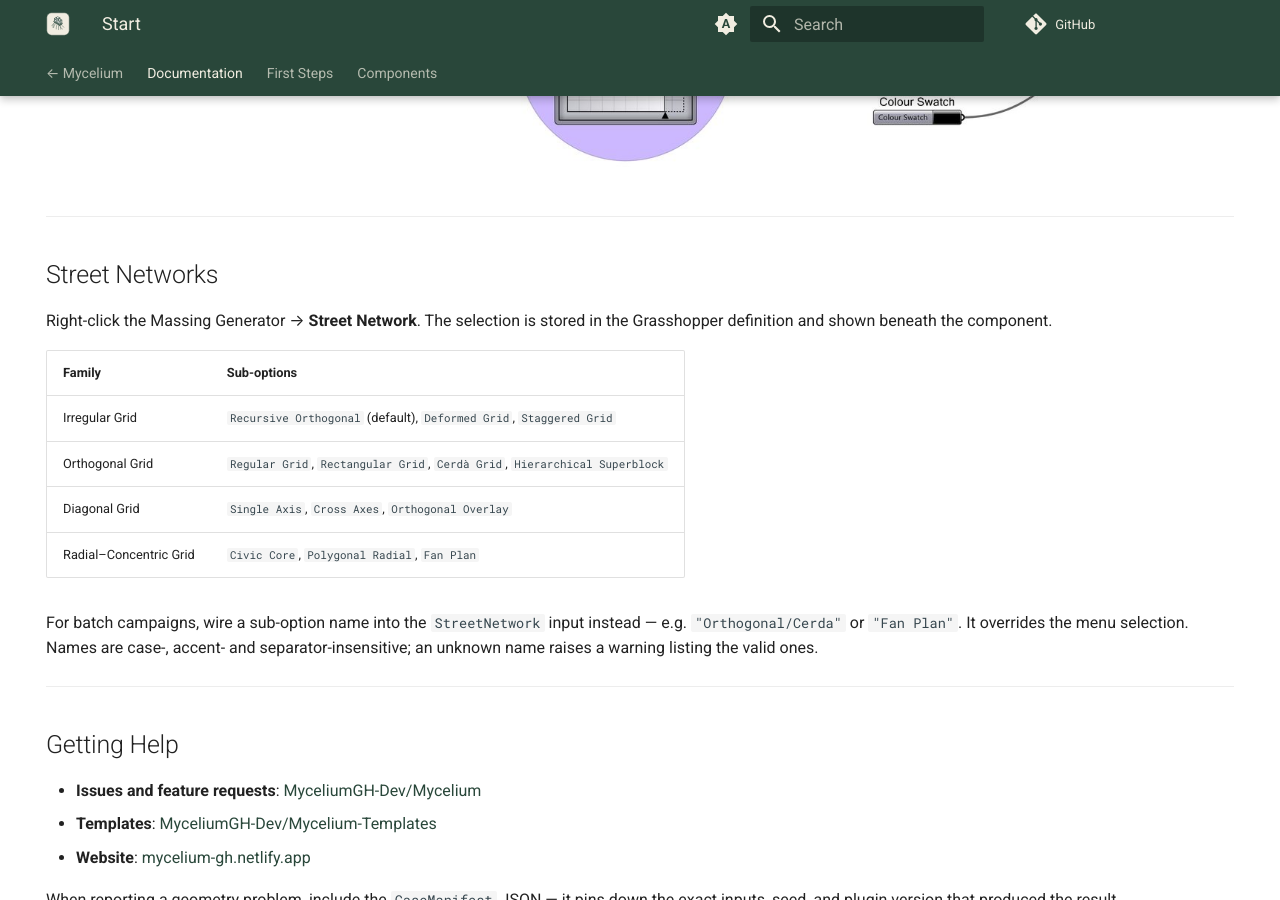
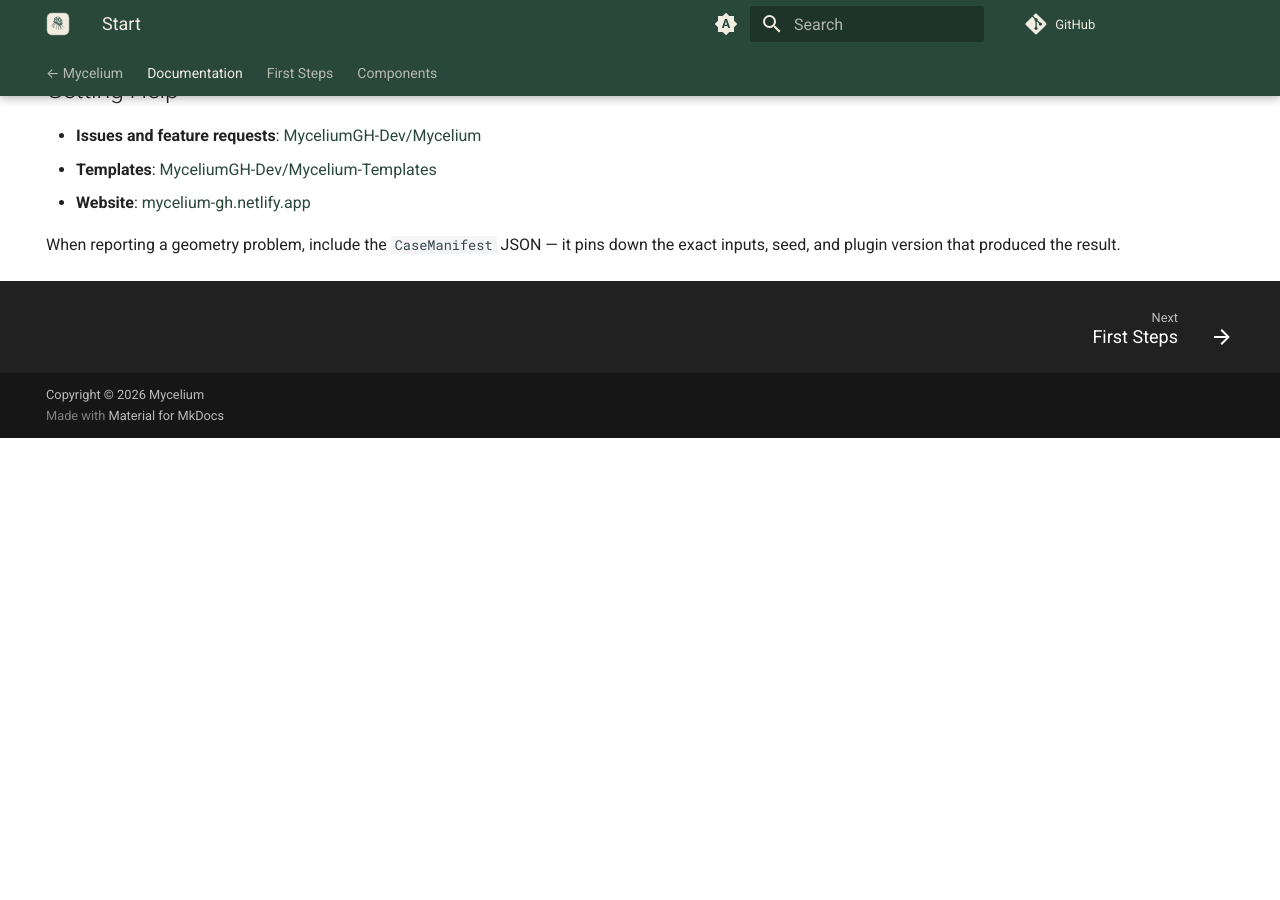
Before and after one commit to MyceliumGH-Dev/Mycelium-Docs, an MkDocs documentation site: the page built from docs/index.md, in a window 1280 px wide and 900 px high, scrolled down 2958 px. Built offline with MkDocs 1.6.1 and Material for MkDocs 9.7.7, drawn with Linux system fonts in a browser that asks for light colours; comment, search, counter and statistics services are not loaded; after the commit the page ends 3396 px from its top, so only the background shows below that; some of the changed text lies outside the part shown.

Commit message:
Stop the start page repeating the rest of the site
It carried the component toolbar (which Components.md and all five category
pages already carry), a full Street Networks reference (which First Steps
already covers in step 3), and numbered install steps (which the website's
download page owns). Each is now a pointer to the page that owns it.

What is left is what only this page can do: say what Mycelium is, show how the
pieces fit together, and route onward.

```diff
--- a/docs/index.md
+++ b/docs/index.md
@@ -81,25 +80,6 @@
 
 ---
 
-## Street Networks
-
-Right-click the Massing Generator → **Street Network**. The selection is stored in the
-Grasshopper definition and shown beneath the component.
-
-| Family | Sub-options |
-| --- | --- |
-| Irregular Grid | `Recursive Orthogonal` (default), `Deformed Grid`, `Staggered Grid` |
-| Orthogonal Grid | `Regular Grid`, `Rectangular Grid`, `Cerdà Grid`, `Hierarchical Superblock` |
-| Diagonal Grid | `Single Axis`, `Cross Axes`, `Orthogonal Overlay` |
-| Radial–Concentric Grid | `Civic Core`, `Polygonal Radial`, `Fan Plan` |
-
-For batch campaigns, wire a sub-option name into the `StreetNetwork` input instead — e.g.
-`"Orthogonal/Cerda"` or `"Fan Plan"`. It overrides the menu selection. Names are case-,
-accent- and separator-insensitive; an unknown name raises a warning listing the valid
-ones.
-
----
-
 ## Getting Help
 
 - **Issues and feature requests**:
```
Also changed, not shown: other parts of docs/index.md (+8 -9 lines).
